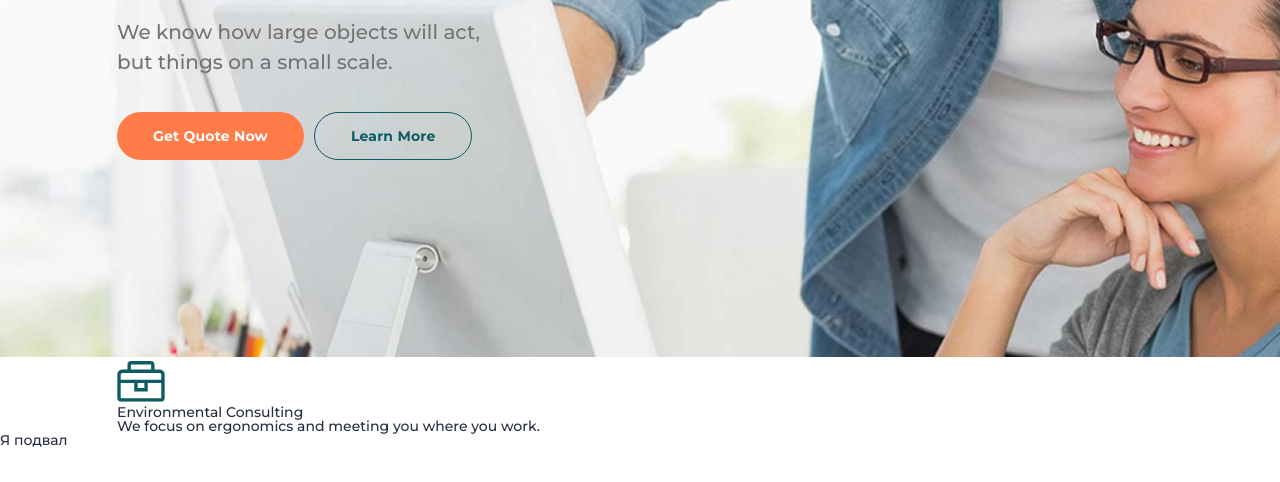
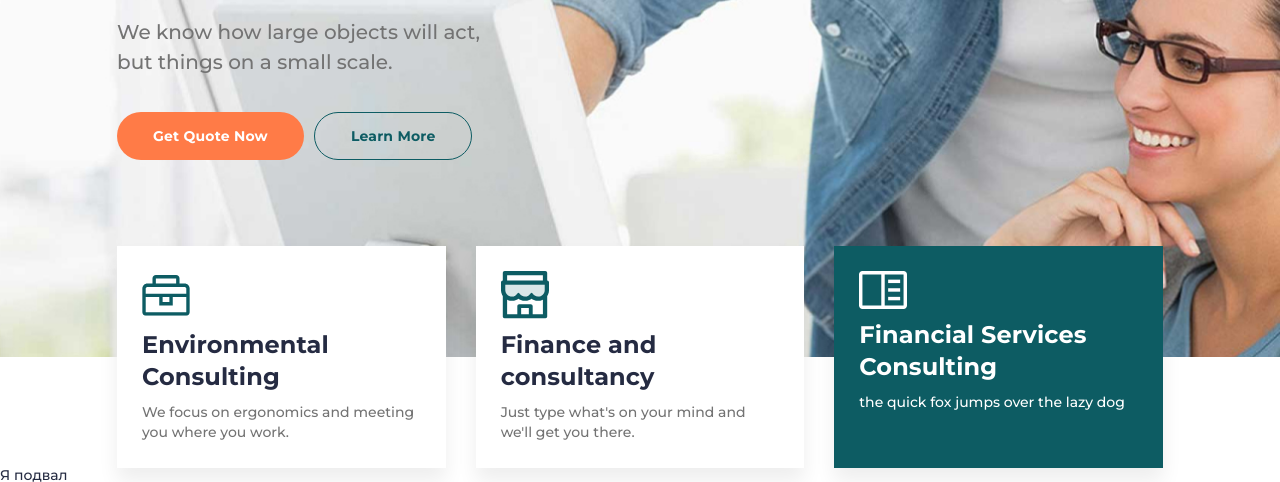
Before and after one commit to Aykivan/Site-RelviseFriPJ, a plain HTML site: page index.html in a window 1280 px wide. Shown: the part 440-922 px from the top of the page. Before the commit the page ends 887 px from the top, so only its background shows below. Drawn offline with Linux system fonts and the light colour scheme.

Commit message:
added services

```diff
--- a/css/style.css
+++ b/css/style.css
@@ -153,9 +153,14 @@
 
 .page__main-block {}
 
+.page__services {
+    position: relative;
+    z-index: 2;
+    margin: -111px 0 0 0;
+}
 
-/* -----MAIN-BLOCK=----------------------------------------------------------------------------- */
 
+/* -----MAIN-BLOCK------------------------------------------------------------------------------ */
 .main-block {
     position: relative;
 }
@@ -172,6 +177,12 @@
 @media (max-width: 992px) {
     .main-block__body {
         padding: 120px 0 197px 0;
+    }
+}
+
+@media (max-width: 479px) {
+    .main-block__body {
+        padding: 115px 0 160px 0;
     }
 }
 
@@ -262,6 +273,81 @@
     }
 }
 
+/* -----SERVICES---------------------------------------------------------------------------------- */
+.services {}
+
+.services__container {}
+
+.services__body {}
+
+@media (min-width: 670px) {
+    .services__body {
+        flex-wrap: wrap;
+        display: flex;
+        margin: 0 -15px -30px;
+    }
+}
+
+.services__column {
+    padding: 0 15px;
+    margin: 0 0 30px 0;
+    flex: 0 1 33.333%;
+}
+
+@media (max-width: 992px) {
+    .services__column {
+        flex: 0 1 50%;
+    }
+
+    .services__column:last-child {
+        flex: 1 1 100%;
+    }
+}
+
+.services__item {
+    height: 100%;
+    box-shadow: 0px 13px 19px rgba(0, 0, 0, 0.07);
+    background-color: #fff;
+    padding: 35px;
+}
+
+@media (min-width: 670px) {
+    .services__item {
+       padding: 25px;
+    }
+}
+
+.item-service {}
+
+.item-service_green {
+    background-color: #0D5C63;
+}
+
+.item-service_green .item-service__title {
+    color: #fff;
+}
+
+.item-service_green .item-service__text {
+    color: #fff;
+}
+
+.item-service>*:not(:last-child) {
+    margin: 0 0 10px 0;
+}
+
+.item-service__icon {}
+
+.item-service__title {
+    letter-spacing: 0.1px;
+    font-weight: 700;
+    font-size: 24px;
+    line-height: 133%;
+}
+
+.item-service__text {
+    color: #737373;
+    line-height: 142%;
+}
 
 /* -----FOOTER---------------------------------------------------------------------------------- */
 .footer {}
--- a/index.html
+++ b/index.html
@@ -71,8 +71,8 @@
             <section class="page__services services">
                 <div class="services__container _container">
                     <div class="services__body">
+
                         <div class="services__column">
-
                             <div class="services__item item-service">
                                 <div class="item-service__icon">
                                     <img src="img/services01.svg" alt="Environmental Consulting">
@@ -82,12 +82,38 @@
                                     We focus on ergonomics and meeting you where you work.
                                 </div>
                             </div>
+                        </div>
 
+                        <div class="services__column">
+                            <div class="services__item item-service">
+                                <div class="item-service__icon">
+                                    <img src="img/services02.svg" alt="Finance and consultancy">
+                                </div>
+                                <h3 class="item-service__title">Finance and consultancy</h3>
+                                <div class="item-service__text">
+                                    Just type what's on your mind and we'll get you there.
+                                </div>
+                            </div>
                         </div>
+
+                        <div class="services__column">
+                            <div class="services__item item-service item-service_green">
+                                <div class="item-service__icon">
+                                    <img src="img/services03.svg" alt="Financial Services Consulting">
+                                </div>
+                                <h3 class="item-service__title">Financial Services Consulting</h3>
+                                <div class="item-service__text">
+                                    the quick fox jumps over the lazy dog
+                                </div>
+                            </div>
+                        </div>
+
                     </div>
                 </div>
             </section>
             <!-- /page__services -->
+
+            <!-- 2 21 -->
 
         </main>
 
```
